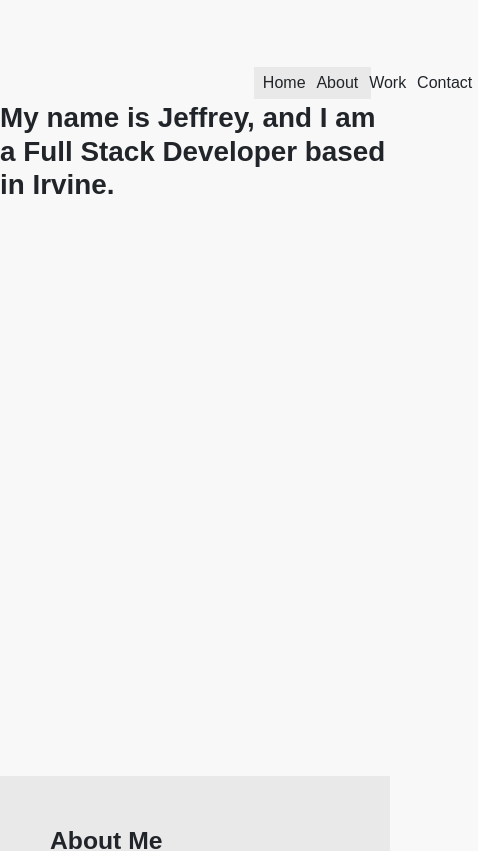
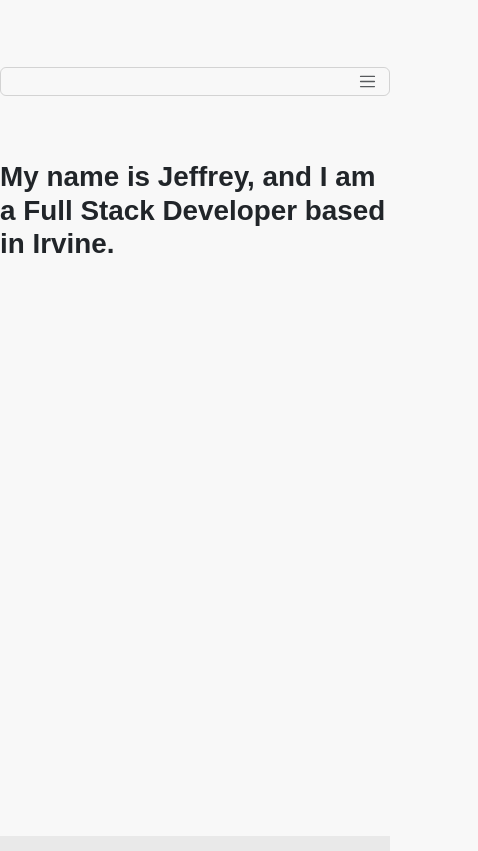
Before and after one commit to jffsun/portfolio-app, a React (Create React App) app: page / in a window 390 px wide. Shown: the top 851 px of the page, 478 px wide, since content can reach past the window. Built offline with nearby package versions, Linux system fonts and the light colour scheme.

Commit message:
Collapsible navbarstyling

```diff
--- a/src/App.js
+++ b/src/App.js
@@ -1,7 +1,7 @@
 import React from 'react';
 
 import './App.css';
-import Header from './components/Header';
+import Navbar from './components/Navbar';
 import Footer from './components/Footer';
 
 import Home from './pages/Home';
@@ -13,7 +13,7 @@ function App() {
 
   return (
     <div className="portfolio-container">
-      <Header />
+      <Navbar />
        <div>
         <Home/>
         <About/>
--- a/src/components/Header.js
+++ /dev/null
@@ -1,68 +0,0 @@
-import React from "react";
-import { Link } from "react-scroll";
-
-// destructure handleNavClick function passed
-const Header = () => {
-
-  return (
-    <nav className="navbar">
-      <ul className="nav-links">
-        <li className="nav-link">
-          <Link
-          activeClass="active"
-          // looks for element id "home"
-          to="home"
-          // spy on current scroll position and update link accordingly
-          spy={true}
-          smooth={true}
-          // vertical offset gap to avoid overlap with header and page
-          offset={-70}
-          // duration in ms of scroll animation
-          duration={500}
-        >
-          Home
-        </Link>
-        </li>
-      <li className="nav-link">
-        <Link
-          activeClass="active"
-          to="about"
-          spy={true}
-          smooth={true}
-          offset={-70}
-          duration={500}
-        >
-          About
-        </Link>
-      </li>
-        <li className="nav-link">
-        <Link
-          activeClass="active"
-          to="work"
-          spy={true}
-          smooth={true}
-          offset={-70}
-          duration={500}
-        >
-          Work
-        </Link>
-        </li>
-      <li className="nav-link">
-        <Link
-          activeClass="active"
-          to="contact"
-          spy={true}
-          smooth={true}
-          offset={-70}
-          duration={500}
-        >
-          Contact
-        </Link>
-      </li>
-      </ul>
-      {/* TO DO: TOGGLE LIGHT DARK BUTTON */}
-    </nav>
-  );
-};
-
-export default Header;
--- /dev/null
+++ b/src/components/Navbar.js
@@ -0,0 +1,96 @@
+import React, { useState, useEffect } from "react";
+// useEffect hook runs side effects inside a functional component
+
+import { Link } from "react-scroll";
+
+const Navbar = () => {
+
+  // state controlling whether links are displayed and intially hidden
+  const [showLinks, setShowLinks] = useState(false);
+
+  // function to toggle between showLinks state
+  const handleToggleClick = () => {
+    setShowLinks(!showLinks);
+  };
+
+  // first arg is handleResize()func that runs side effect code
+  useEffect(() => {
+    const handleResize = () => {
+      // side effect code checks if window width > 480px
+      if (window.innerWidth > 480) {
+        // then set showLinks state var to false which will update .navbar-links
+        setShowLinks(false);
+      }
+    };
+
+    window.addEventListener('resize', handleResize);
+
+    return () => {
+      window.removeEventListener('resize', handleResize);
+    };
+    // second arg contains dependencies when else to run side effect code
+    // therefore useEffect hook only runs once which is after component's initial render
+  }, []);
+  return (
+    <nav className="navbar">
+      {/* on button click, toggle state of showLink */}
+      <button className="navbar-toggler navbar-collapse" onClick={handleToggleClick}>
+        {/* hamburger icon */}
+        <span className="navbar-toggler-icon"></span>
+      </button>
+      {/* ternary: if showLinks state true then show, if false then null */}
+      <ul className={`nav-links ${showLinks ? 'show' : ''}`}>
+        <li className="nav-link">
+          <Link
+            activeClass="active"
+            to="home"
+            spy={true}
+            smooth={true}
+            offset={-70}
+            duration={500}
+          >
+            Home
+          </Link>
+        </li>
+        <li className="nav-link">
+          <Link
+            activeClass="active"
+            to="about"
+            spy={true}
+            smooth={true}
+            offset={-70}
+            duration={500}
+          >
+            About
+          </Link>
+        </li>
+        <li className="nav-link">
+          <Link
+            activeClass="active"
+            to="work"
+            spy={true}
+            smooth={true}
+            offset={-70}
+            duration={500}
+          >
+            Work
+          </Link>
+        </li>
+        <li className="nav-link">
+          <Link
+            activeClass="active"
+            to="contact"
+            spy={true}
+            smooth={true}
+            offset={-70}
+            duration={500}
+          >
+            Contact
+          </Link>
+        </li>
+      </ul>
+    </nav>
+  );
+};
+
+export default Navbar;
--- a/src/styles/global.css
+++ b/src/styles/global.css
@@ -124,9 +124,17 @@ a:hover {
 .navbar {
   display: flex;
   justify-content: flex-end;
-  margin-top: 7vh;
+  margin: 7vh 0;
   height: 5vh;
   width: 100%;
+}
+
+.navbar-toggler-icon {
+
+}
+
+.navbar-collapse {
+  display: none;
 }
 
 /* styling of parent container with child links */
@@ -139,6 +147,13 @@ a:hover {
   margin-right: 5%;
   background-color: #e9e9e9;
 }
+
+
+/* for elements with both classes .nav-links and .show */
+.nav-links.show {
+  display: block;
+}
+
 /* styling of links text */
 .nav-link {
   /* 5px top bottom and 10px left right */
@@ -174,27 +189,35 @@ a:hover {
 
 /* Small devices (portrait phones) */
 @media screen and (max-width: 320px) {
-  /* styles go here */
+
 }
 
 /* Small devices (landscape phones) */
 @media screen and (min-width: 321px) and (max-width: 480px) {
-  /* styles go here */
+  /* Styles for vertical/collapsed navbar */
+  .navbar-collapse {
+    display: flex;
+    justify-content: flex-end;
+    font-size: 0.8em;
+  }
+  .nav-links {
+    display: none;
+  }
 }
 
 /* Medium devices (tablets) */
 @media screen and (min-width: 768px) and (max-width: 1023px) {
-  /* styles go here */
+
 }
 
 /* Large devices (laptops/desktops) */
 @media screen and (min-width: 1024px) and (max-width: 1199px) {
-  /* styles go here */
+
 }
 
 /* Extra-large devices (large desktops) */
 @media screen and (min-width: 1200px) {
-  /* styles go here */
+
   /* .navbar {
     width: 100%
   } */
```
